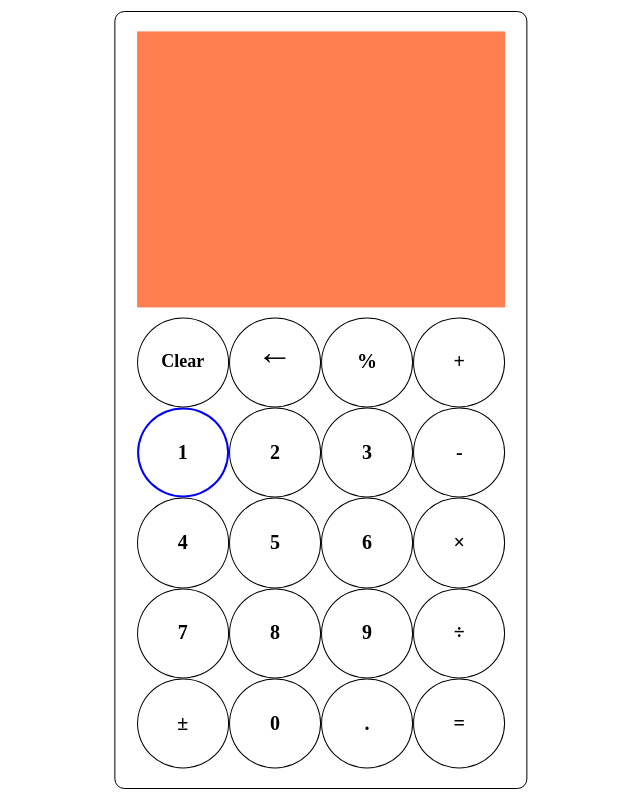
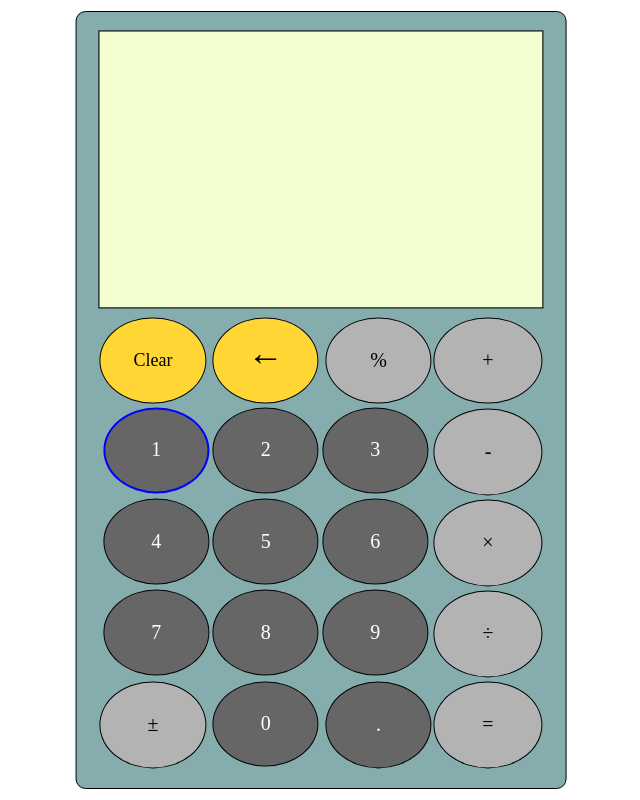
Before and after one commit to I-zme/calculator, a plain HTML site: page index.html in a window 1280 px wide. Shown: the whole page, without its empty margins (319-959 px from the left). Drawn offline with Linux system fonts and the light colour scheme.

Commit message:
Fix colors and size

```diff
--- a/styles.css
+++ b/styles.css
@@ -1,3 +1,10 @@
+@font-face {
+    font-family: 'Digital Numbers Regular';
+    font-style: normal;
+    font-weight: normal;
+    src: local('Digital Numbers Regular'), url('fonts/DigitalNumbers-Regular.woff') format('woff');
+}
+
 html, body{
     padding: 0;
     margin: 0;
@@ -6,6 +13,7 @@ html, body{
     overflow: hidden;
 }
 
+/* calculator style and sizing */
 .calculator-container, #calculator{
     position: absolute;
     top:50%;
@@ -15,45 +23,52 @@ html, body{
 
 .calculator-container{
     height: 97%;
-    aspect-ratio: 0.53/1;
+    aspect-ratio: 0.63/1;
 
     border: 1px solid black;
     border-radius: 10px;
+    background-color: #85adad;
 }
-
 
 #calculator{
     height: 95%;
-    aspect-ratio: 0.5/1;
+    aspect-ratio: 0.6/1;
     display: flex;
     flex-direction: column;
     gap: 5px;
 }
 
+/* display */
 .display-container{
     width: 100%;
     height: calc(100% * (3/8));
     display: flex;
     align-items: center;
     justify-content: center;
-    background-color:coral;
+    background-color:rgb(244, 255, 209);
+    outline: 1px solid black;
 }
 
 .display{
-    width: 90%;
-    font-size: 42px;
+    width: 100%;
+    font-size: 38px;
     text-align: center;
+    font-family: 'Digital Numbers Regular';
+    letter-spacing: -0.5rem;
+    margin-left: -7px;
+    transform: scaleY(1.2);
 }
 
+
+/* buttons styling */
 button{
     all: unset;
     text-align: center;
     border-radius: 50%;
     border: 1px solid black;
-    font-weight: 800;
+    /* font-weight: 600; */
     font-size: 20px;
     z-index: 5;
-
 }
 
 #clear{
@@ -62,7 +77,7 @@ button{
 
 #backspace{
     font-size: 36px;
-    padding-bottom: 20px;
+    padding-bottom: 14px;
 }
 
 button:focus{
@@ -73,6 +88,20 @@ button, .display, .calculator{
     box-sizing: border-box;
 }
 
+.number, #dot{
+    background-color: #666666;
+    color: white;
+}
+
+.operator, #plusminus, #percent{
+    background-color: #b3b3b3;
+}
+
+#clear, #backspace{
+    background-color: #ffd633;
+}
+
+/* position and sizing of buttons */
 .numbers-container, .mod-container{
     width: 75%;
     display: flex;
@@ -80,6 +109,7 @@ button, .display, .calculator{
     position: absolute;
     bottom: 0;
     left: 0;
+    gap: 1%;
 }
 
 .numbers-container{
@@ -88,8 +118,8 @@ button, .display, .calculator{
 }
 
 .number{
-    width: calc(100% / 3);
-    height: calc(100% /4);
+    width: calc(96% / 3);
+    height: calc(95% /4);
 }
 
 .mod-container, .operators-container{
@@ -99,25 +129,25 @@ button, .display, .calculator{
 .operators-container{
     display: flex;
     flex-direction: column;
-    width: 25%;
+    width: 24.5%;
 
     position: absolute;
     bottom: 0;
     right: 0;
+    gap: 1%;
 }
 
 .operator{
-    height: calc(100% / 5);
+    height: calc(96% / 5);
 }
-
 
 .mod-container{
     justify-content: space-between;
 }
 
 .mod{
-    height: calc(100% / 5);
-    width: calc(100% / 3);
+    height: calc(96% / 5);
+    width: calc(96% / 3);
 }
 
 .mod.bottom{
@@ -125,6 +155,7 @@ button, .display, .calculator{
 }
 
 
+/* tooltip */
 .tooltip .tooltiptext{
     visibility: hidden;
     width: 120px;
@@ -136,25 +167,13 @@ button, .display, .calculator{
     border-radius: 6px;
     font-size: 16px;
     position: absolute;
-    bottom: 102%;
+    bottom: 101%;
 
 }
 
 .tooltip:hover .tooltiptext {
     visibility: visible;
 }
-
-.tooltip .tooltiptext::after {
-    content: " ";
-    position: absolute;
-    top: 100%;
-    left: 50%;
-    margin-left: -5px;
-    border-width: 5px;
-    border-style: solid;
-    border-color: black transparent transparent transparent;
-}
-
 
 #clear .tooltiptext{
     left: 0;
```
